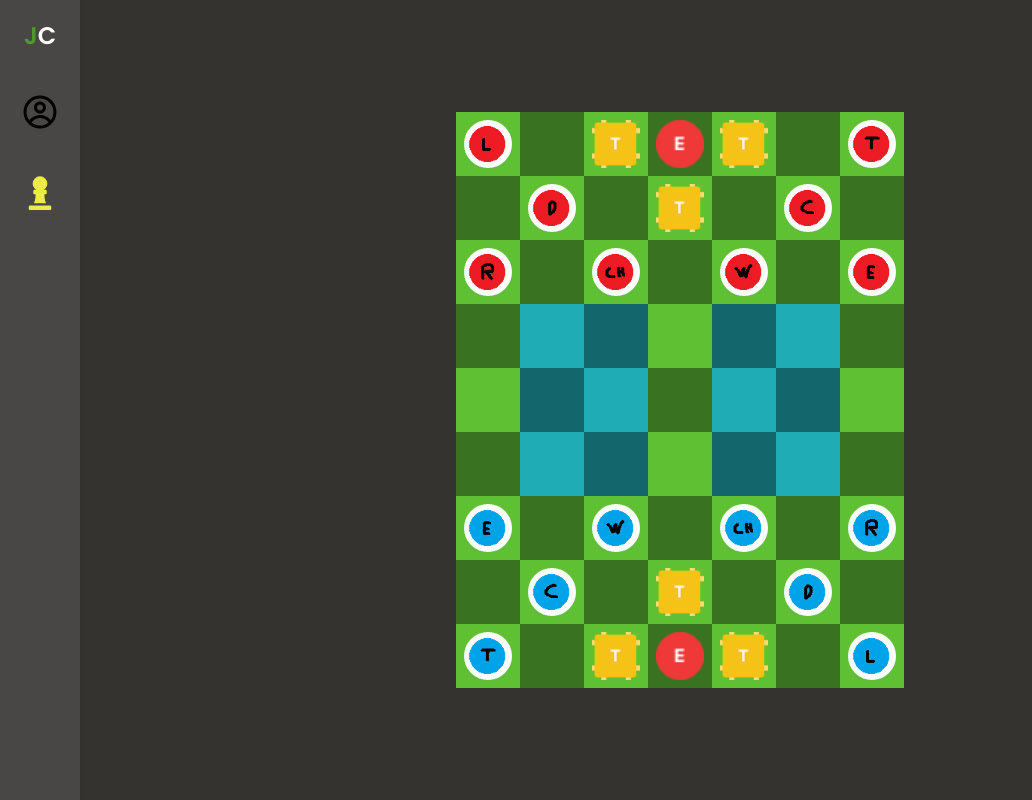
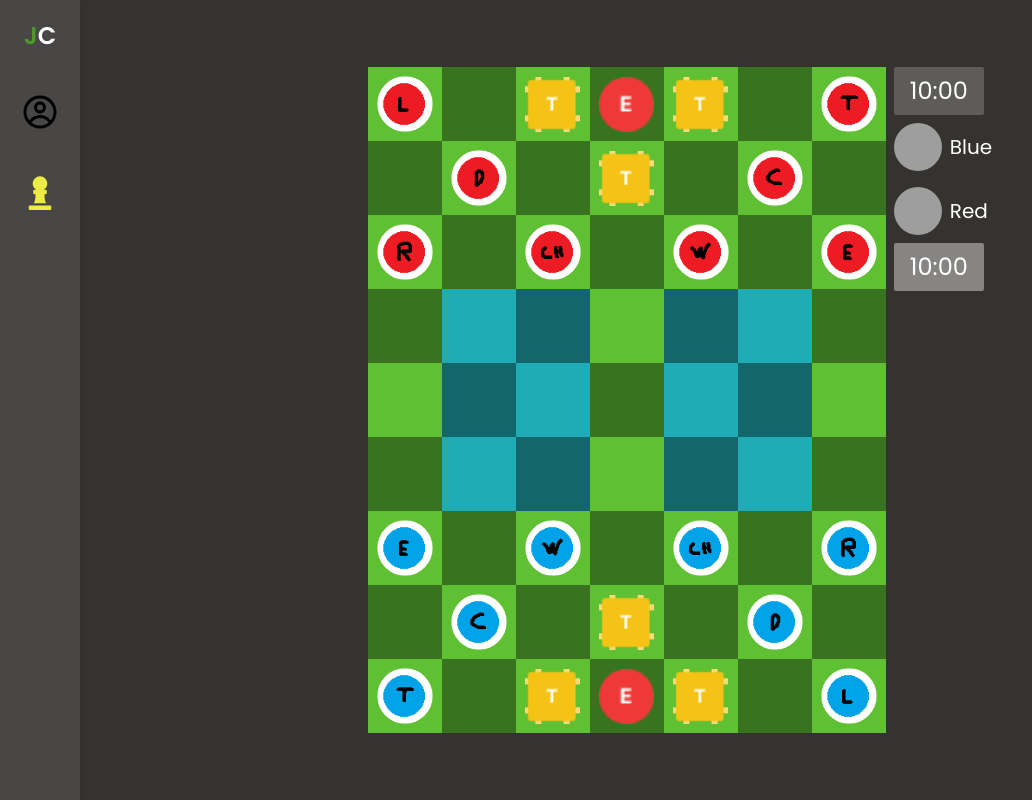
Before and after one commit to MateCon/jungle-chess, a Next.js app: page /game/local2p in a window 1280 px wide. Shown: the whole page, without its empty margins (0-1032 px from the left). Built offline with nearby package versions, Linux system fonts and the light colour scheme; grey boxes are pictures that could not be loaded.

Commit message:
show user and move game components into a folder

```diff
--- a/next.config.js
+++ b/next.config.js
@@ -1,6 +1,9 @@
 /** @type {import('next').NextConfig} */
 const nextConfig = {
-  reactStrictMode: true,
-}
+	reactStrictMode: true,
+	images: {
+		domains: ["lh3.googleusercontent.com"],
+	},
+};
 
-module.exports = nextConfig
+module.exports = nextConfig;
--- a/src/components/Game.tsx
+++ /dev/null
@@ -1,99 +0,0 @@
-import { FC, ReactNode, useState } from "react";
-import { diffToDirection, directionToDiff } from "../helpers/game/board";
-import { getPossibleMoves, movePiece as movePieceMethod } from '../helpers/game/gameMethods';
-import { GameObject, MoveDirection, PieceData, Turn } from "../types/game";
-import GamePiece from "./GamePiece";
-import GameSquare from "./GameSquare";
-
-interface Props {
-  cellSize: number;
-  boardState: string[][];
-  startingPieces: PieceData[];
-  gameObjects: GameObject[][];
-  onMove?: (move: string, position: [number, number]) => void;
-  createMoveListener?: (move: (move: string, position: [number, number]) => void) => ReactNode;
-}
-
-const Game: FC<Props> = ({ cellSize, boardState, startingPieces, gameObjects, onMove, createMoveListener }) => {
-  const [state, setState] = useState(boardState);
-  const [pieces, setPieces] = useState<PieceData[]>(startingPieces);
-  const [active, setActive] = useState<[number, number][]>([]);
-  const [possibleMoves, setPossibleMoves] = useState<[number, number][]>([]);
-  const [selectedPiece, setSelectedPiece] = useState<[number, number] | null>(null);
-  const [turn, setTurn] = useState<Turn>("B");
-
-  const toggleTurn = () => setTurn(turn === "B" ? "R" : "B");
-
-  const movePiece = (move: string, position: [number, number]): boolean => {
-    if (state[position[1]][position[0]][0] !== turn) return false;
-    const data = movePieceMethod(gameObjects, state, pieces, turn, move, position);
-    if (!data) return false;
-    const { newState, newPieces } = data;
-    const diff = directionToDiff(move[1] as MoveDirection);
-    setState(newState);
-    setPieces(newPieces);
-    toggleTurn();
-    setActive([
-      position,
-      [position[0] + diff[0], position[1] + diff[1]],
-    ]);
-    setPossibleMoves([]);
-    if (onMove) onMove(move, position);
-    return true;
-  }
-
-  return (
-    <div className='relative'>
-      <div className="grid grid-cols-7 w-fit">
-        {gameObjects.map((row, y) => row.map((object, x) =>
-          <GameSquare
-            key={`${x}-${y}`}
-            object={object}
-            x={x}
-            y={y}
-            cellSize={cellSize}
-            isActive={active.filter((el) => el[0] === x && el[1] === y).length > 0}
-            isPossibleMove={possibleMoves.filter((el) => el[0] === x && el[1] === y).length > 0}
-            onClick={(canMove: boolean) => {
-              if (!canMove) {
-                setPossibleMoves([]);
-                return;
-              }
-              const name = state[selectedPiece![1]][selectedPiece![0]][1];
-              const diff: [number, number] = [-(selectedPiece![0] - x), -(selectedPiece![1] - y)];
-              const direction = diffToDirection(diff);
-              if (!direction) return false;
-              return movePiece(`${name}${direction}`, selectedPiece!);
-            }}
-          />
-        ))}
-      </div>
-      {pieces.map(({ team, name, position: [x, y] }) =>
-        <GamePiece
-          key={`${team}${name}`}
-          x={x}
-          y={y}
-          cellSize={cellSize}
-          piece={team + name}
-          boardSize={[(state[0].length - 1) * 64, (state.length - 1) * 64]}
-          turn={turn}
-          onClick={() => {
-            setPossibleMoves([...getPossibleMoves(state, gameObjects, [x, y])]);
-            setSelectedPiece([x, y]);
-            setActive([...active, [x, y]])
-          }}
-          onRelease={(diff: [number, number]) => {
-            const direction = diffToDirection(diff);
-            if (!direction) return false;
-            if (active.length === 3) setActive(active.slice(0, 1));
-            else setActive([]);
-            return movePiece(`${name}${direction}`, [x, y]);
-          }}
-        />
-      )}
-      {createMoveListener && createMoveListener(movePiece)}
-    </div>
-  )
-};
-
-export default Game;
--- /dev/null
+++ b/src/components/Game/Game.tsx
@@ -0,0 +1,123 @@
+import { FC, ReactNode, useState } from "react";
+import { diffToDirection, directionToDiff } from "../../helpers/game/board";
+import { getPossibleMoves, movePiece as movePieceMethod } from '../../helpers/game/gameMethods';
+import { GameObject, GameUser, MoveDirection, PieceData, Turn } from "../../types/game";
+import GamePiece from "./GamePiece";
+import GameSquare from "./GameSquare";
+import UserDisplay from "./UserDisplay";
+
+interface Props {
+  cellSize: number;
+  boardState: string[][];
+  startingPieces: PieceData[];
+  gameObjects: GameObject[][];
+  users: GameUser[];
+  onMove?: (move: string, position: [number, number]) => void;
+  createMoveListener?: (move: (move: string, position: [number, number]) => void) => ReactNode;
+}
+
+const Game: FC<Props> = ({
+  cellSize,
+  boardState,
+  startingPieces,
+  gameObjects,
+  onMove,
+  createMoveListener,
+  users
+}) => {
+  const [state, setState] = useState(boardState);
+  const [pieces, setPieces] = useState<PieceData[]>(startingPieces);
+  const [active, setActive] = useState<[number, number][]>([]);
+  const [possibleMoves, setPossibleMoves] = useState<[number, number][]>([]);
+  const [selectedPiece, setSelectedPiece] = useState<[number, number] | null>(null);
+  const [turn, setTurn] = useState<Turn>("B");
+
+  const toggleTurn = () => setTurn(turn === "B" ? "R" : "B");
+
+  const movePiece = (move: string, position: [number, number]): boolean => {
+    if (state[position[1]][position[0]][0] !== turn) return false;
+    const data = movePieceMethod(gameObjects, state, pieces, turn, move, position);
+    if (!data) return false;
+    const { newState, newPieces } = data;
+    const diff = directionToDiff(move[1] as MoveDirection);
+    setState(newState);
+    setPieces(newPieces);
+    toggleTurn();
+    setActive([
+      position,
+      [position[0] + diff[0], position[1] + diff[1]],
+    ]);
+    setPossibleMoves([]);
+    if (onMove) onMove(move, position);
+    return true;
+  }
+
+  return (
+    <div className="flex flex-row">
+      <div className='relative'>
+        <div className="grid grid-cols-7 w-fit">
+          {gameObjects.map((row, y) => row.map((object, x) =>
+            <GameSquare
+              key={`${x}-${y}`}
+              object={object}
+              x={x}
+              y={y}
+              cellSize={cellSize}
+              isActive={active.filter((el) => el[0] === x && el[1] === y).length > 0}
+              isPossibleMove={possibleMoves.filter((el) => el[0] === x && el[1] === y).length > 0}
+              onClick={(canMove: boolean) => {
+                if (!canMove) {
+                  setPossibleMoves([]);
+                  return;
+                }
+                const name = state[selectedPiece![1]][selectedPiece![0]][1];
+                const diff: [number, number] = [-(selectedPiece![0] - x), -(selectedPiece![1] - y)];
+                const direction = diffToDirection(diff);
+                if (!direction) return false;
+                return movePiece(`${name}${direction}`, selectedPiece!);
+              }}
+            />
+          ))}
+        </div>
+        {pieces.map(({ team, name, position: [x, y] }) =>
+          <GamePiece
+            key={`${team}${name}`}
+            x={x}
+            y={y}
+            cellSize={cellSize}
+            piece={team + name}
+            boardSize={[(state[0].length - 1) * cellSize, (state.length - 1) * cellSize]}
+            turn={turn}
+            onClick={() => {
+              setPossibleMoves([...getPossibleMoves(state, gameObjects, [x, y])]);
+              setSelectedPiece([x, y]);
+              setActive([...active, [x, y]])
+            }}
+            onRelease={(diff: [number, number]) => {
+              const direction = diffToDirection(diff);
+              if (!direction) return false;
+              if (active.length === 3) setActive(active.slice(0, 1));
+              else setActive([]);
+              return movePiece(`${name}${direction}`, [x, y]);
+            }}
+          />
+        )}
+        {createMoveListener && createMoveListener(movePiece)}
+      </div>
+      <div className="max-h-max flex flex-col justify-between">
+        <UserDisplay
+          user={users[0]}
+          turn={turn}
+          time="10:00"
+        />
+        <UserDisplay
+          user={users[1]}
+          turn={turn}
+          time="10:00"
+        />
+      </div>
+    </div>
+  )
+};
+
+export default Game;
--- a/src/components/GamePiece.tsx
+++ b/src/components/Game/GamePiece.tsx
@@ -2,8 +2,8 @@ import { FC, useEffect, useState } from "react";
 import Image from "next/image";
 import { animated } from '@react-spring/web';
 import { useDrag } from '@use-gesture/react';
-import { clamp } from "../helpers/math";
-import { Turn } from "../types/game";
+import { clamp } from "../../helpers/math";
+import { Turn } from "../../types/game";
 
 interface Props {
     piece: string,
@@ -59,7 +59,7 @@ const GamePiece: FC<Props> = ({ piece, x, y, boardSize, onClick, onRelease, turn
             left: clamp(position[0], -padding, boardSize[0] + padding),
         }}
     >
-        <div className="w-16 h-16 rounded-full overflow-hidden scale-75">
+        <div className={`w-[${cellSize}px] h-[${cellSize}px] rounded-full overflow-hidden scale-75`}>
             <Image
                 src={`/static/assets/pieces/${piece}.png`}
                 alt="piece"
--- a/src/components/GameSquare.tsx
+++ b/src/components/Game/GameSquare.tsx
@@ -1,7 +1,7 @@
 import { FC, useMemo, useState } from "react";
-import { GameObject } from "../types/game";
+import { GameObject } from "../../types/game";
 import Image from "next/image";
-import { isEvenInMatrix } from "../helpers/math";
+import { isEvenInMatrix } from "../../helpers/math";
 
 interface Props {
   object: GameObject,
@@ -55,5 +55,5 @@ export default GameSquare;
 /*
 no borrar este comentario, es para que
 postcss compile estos estilos
-w-[64px] h-[64px]
+w-[74px] h-[74px]
 */
--- /dev/null
+++ b/src/components/Game/UserDisplay.tsx
@@ -0,0 +1,31 @@
+import { FC } from "react";
+import Image from "next/image";
+import { GameUser, Turn } from "../../types/game";
+
+const UserDisplay: FC<{
+    user: GameUser,
+    turn: Turn,
+    time: string,
+}> = ({ user, turn, time }) => {
+    return (
+        <div className={`flex flex-col ${user.turn === 'B' && 'flex-col-reverse'}`}>
+            <div className="flex flex-row place-items-center gap1">
+                <div className="w-16 h-16 rounded-full overflow-hidden scale-75">
+                    <Image
+                        src={user.picture}
+                        alt="user picture"
+                        layout="fill"
+                        objectFit="cover"
+                    />
+                </div>
+                <p className="text-white text-xl">{user.username}{user.elo && ` (${user.elo})`}</p>
+            </div>
+            <p
+                className={`text-white text-2xl w-fit px-4 py-2 rounded-sm ml-2
+          ${user.turn === turn ? 'bg-background-700' : 'bg-background-500'}`}
+            >{time}</p>
+        </div>
+    )
+}
+
+export default UserDisplay;
--- /dev/null
+++ b/src/components/Game/package.json
@@ -0,0 +1,3 @@
+{
+	"main": "Game"
+}
--- a/src/pages/game/local2p.tsx
+++ b/src/pages/game/local2p.tsx
@@ -6,7 +6,7 @@ import Navbar from '../../components/Navbar'
 import boardState, { startingPieces } from '../../constants/boardState/default';
 import gameObjects from '../../constants/grids/default';
 
-const CELL_SIZE = 64;
+const CELL_SIZE = 74;
 
 // createMoveHandler example
 // const createMoveHandler = (move: (move: string, position: [number, number]) => void) => {
@@ -31,6 +31,18 @@ const Local2P: NextPage = () => {
             boardState={boardState}
             startingPieces={startingPieces}
             gameObjects={gameObjects}
+            users={[
+              {
+                turn: 'B',
+                username: 'Blue',
+                picture: 'https://lh3.googleusercontent.com/Li91lqWSznLST9xN9ZPeGUDe8I_x7iy6vZo1LQD8PsdT9n-PbGmRrc0lyQr_KyGfQSVnuCanlQnAcGgiESxXHqlwBxw',
+              },
+              {
+                turn: 'R',
+                username: 'Red',
+                picture: 'https://lh3.googleusercontent.com/Yofn-MtjvR46t7YbjS49dtb2Bae8m_QSyeZKM8g3VcthP4XXOHQQ8A-2lw4OCIzjsFsB2pQcBsH42z8CaKSNhmgfPhU',
+              }
+            ]}
           />
         </div>
       </div>
```
Also changed, not shown: src/types/game.ts (+7 -0 lines).
